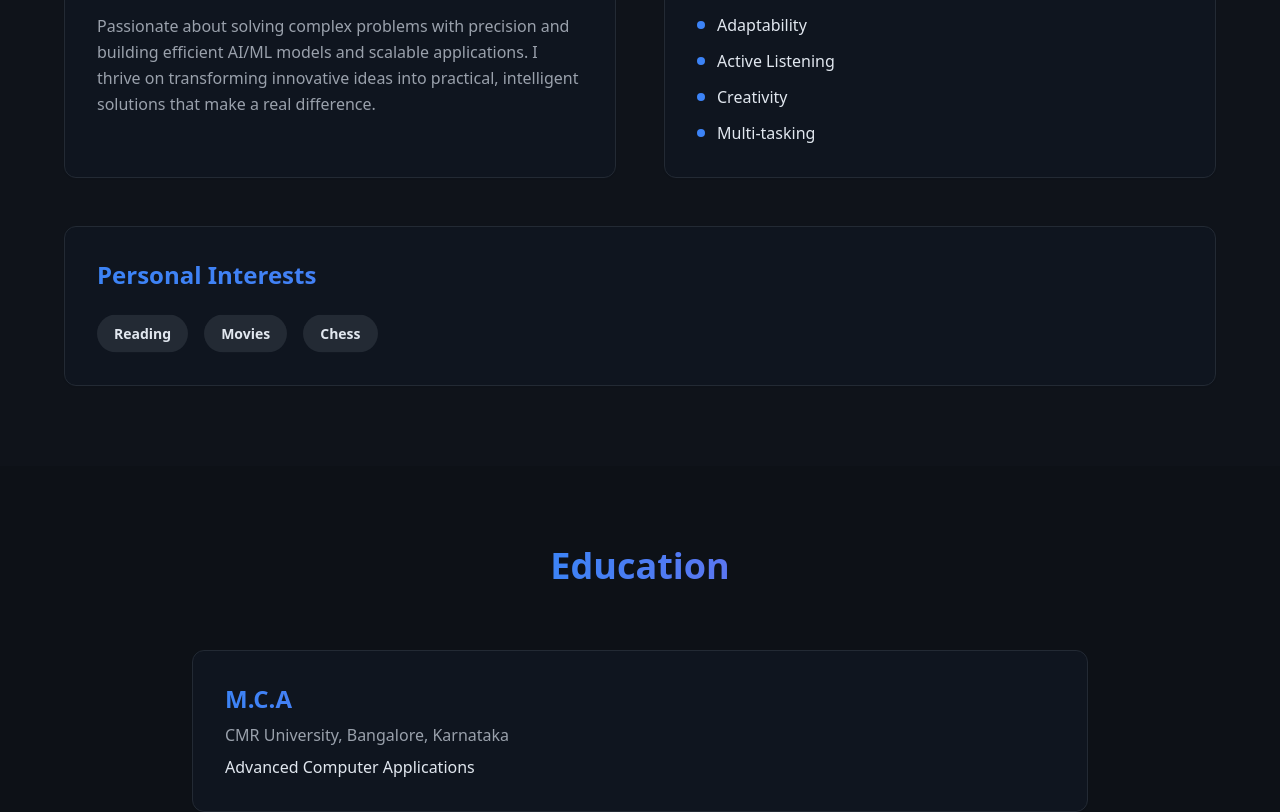
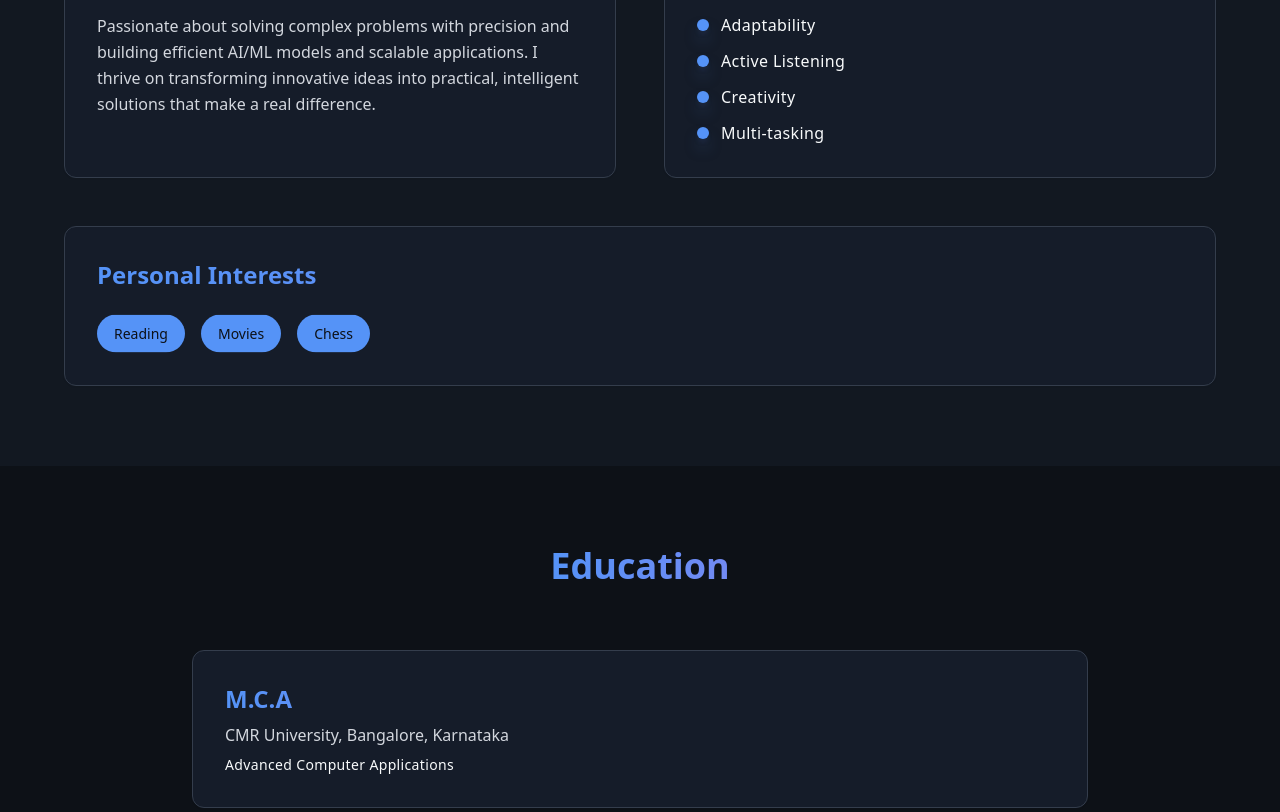
Before and after one commit to FakeaVangchhia/portfolio, a React (Vite) app: page / in a window 1280 px wide. Shown: the part 1060-1872 px from the top of the page. Built offline with nearby package versions, Linux system fonts and the light colour scheme.

Commit message:
Fix: Improve label visibility
Adjusted styling for labels to ensure proper visibility across different sections of the portfolio.

```diff
--- a/src/index.css
+++ b/src/index.css
@@ -7,40 +7,47 @@
   :root {
     /* Core brand colors - AI/Tech theme */
     --background: 216 27% 7%; /* Deep navy */
-    --foreground: 213 31% 91%;
+    --foreground: 213 31% 95%; /* Brighter for better contrast */
 
-    --card: 217 33% 9%;
-    --card-foreground: 213 31% 91%;
+    --card: 217 33% 12%; /* Slightly lighter for better contrast */
+    --card-foreground: 213 31% 95%;
 
-    --popover: 217 33% 9%;
-    --popover-foreground: 213 31% 91%;
+    --popover: 217 33% 12%;
+    --popover-foreground: 213 31% 95%;
 
-    --primary: 217 91% 60%; /* Electric blue */
+    --primary: 217 91% 65%; /* Slightly brighter */
     --primary-foreground: 216 27% 7%;
 
-    --secondary: 216 19% 17%;
-    --secondary-foreground: 213 31% 91%;
+    --secondary: 216 19% 20%; /* Better contrast */
+    --secondary-foreground: 213 31% 95%;
 
-    --muted: 216 19% 17%;
-    --muted-foreground: 217 10% 64%;
+    --muted: 216 19% 20%;
+    --muted-foreground: 217 15% 75%; /* Much brighter for better readability */
 
-    --accent: 217 91% 60%;
+    --accent: 217 91% 65%;
     --accent-foreground: 216 27% 7%;
 
     --destructive: 0 84% 60%;
-    --destructive-foreground: 213 31% 91%;
+    --destructive-foreground: 213 31% 95%;
 
-    --border: 216 19% 17%;
-    --input: 216 19% 17%;
-    --ring: 217 91% 60%;
+    --border: 216 19% 25%; /* More visible borders */
+    --input: 216 19% 20%;
+    --ring: 217 91% 65%;
 
     --radius: 0.75rem;
 
     /* Custom portfolio colors */
-    --gradient-start: 217 91% 60%;
-    --gradient-end: 229 84% 65%;
-    --section-bg: 217 28% 8%;
-    --card-hover: 216 28% 11%;
+    --gradient-start: 217 91% 65%;
+    --gradient-end: 229 84% 70%;
+    --section-bg: 217 28% 10%; /* Slightly lighter */
+    --card-hover: 216 28% 15%; /* More prominent hover */
+
+    /* Enhanced visibility tokens */
+    --text-high-contrast: 213 31% 98%;
+    --text-medium-contrast: 217 15% 85%;
+    --accent-glow: 217 91% 65%;
+    --success: 142 76% 36%;
+    --success-foreground: 213 31% 95%;
   }
 
   * {
@@ -70,7 +77,19 @@
   }
 
   .card-hover {
-    @apply transition-all duration-500 hover:bg-[hsl(var(--card-hover))] hover:scale-[1.05] hover:shadow-2xl hover:shadow-primary/20 hover:-translate-y-2;
+    @apply transition-all duration-500 hover:bg-[hsl(var(--card-hover))] hover:scale-[1.02] hover:shadow-2xl hover:shadow-primary/30 hover:-translate-y-1 hover:border-primary/50;
+  }
+
+  .label-enhanced {
+    @apply text-[hsl(var(--text-high-contrast))] font-medium tracking-wide;
+  }
+
+  .text-readable {
+    @apply text-[hsl(var(--text-medium-contrast))];
+  }
+
+  .badge-enhanced {
+    @apply bg-primary/20 text-primary border border-primary/30 hover:bg-primary hover:text-primary-foreground transition-all duration-300;
   }
 
   .animate-fade-in-up {
--- a/src/pages/Index.tsx
+++ b/src/pages/Index.tsx
@@ -44,10 +44,10 @@ const Index = () => {
                 <button
                   key={item}
                   onClick={() => scrollToSection(item.toLowerCase())}
-                  className={`transition-colors ${
+                  className={`transition-all duration-300 font-medium px-3 py-2 rounded-lg ${
                     activeSection === item.toLowerCase()
-                      ? 'text-primary'
-                      : 'text-muted-foreground hover:text-foreground'
+                      ? 'text-primary bg-primary/10 shadow-lg shadow-primary/20'
+                      : 'text-readable hover:text-primary hover:bg-primary/5'
                   }`}
                 >
                   {item}
@@ -68,10 +68,10 @@ const Index = () => {
               <br />
               <span className="text-foreground">Vangchhia</span>
             </h1>
-            <p className="text-xl md:text-2xl text-muted-foreground mb-8 max-w-3xl mx-auto floating-element">
+            <p className="text-xl md:text-2xl text-readable mb-8 max-w-3xl mx-auto floating-element font-medium">
               AI & Full-Stack Developer | Turning ideas into intelligent solutions
             </p>
-            <p className="text-lg text-muted-foreground mb-12 max-w-2xl mx-auto">
+            <p className="text-lg text-readable mb-12 max-w-2xl mx-auto">
               Adaptable team player with a Computer Science background, skilled in AI/ML,
               Generative AI, and full-stack development.
             </p>
@@ -106,7 +106,7 @@ const Index = () => {
               <Card className="bg-card border-border card-hover tech-glow">
                 <CardContent className="p-8">
                   <h3 className="text-2xl font-semibold mb-6 gradient-text">Career Objective</h3>
-                  <p className="text-muted-foreground leading-relaxed">
+                  <p className="text-readable leading-relaxed text-base">
                     Passionate about solving complex problems with precision and building efficient
                     AI/ML models and scalable applications. I thrive on transforming innovative
                     ideas into practical, intelligent solutions that make a real difference.
@@ -120,8 +120,8 @@ const Index = () => {
                   <div className="space-y-3">
                     {['Adaptability', 'Active Listening', 'Creativity', 'Multi-tasking'].map((strength) => (
                       <div key={strength} className="flex items-center space-x-3">
-                        <div className="w-2 h-2 bg-primary rounded-full"></div>
-                        <span className="text-foreground">{strength}</span>
+                        <div className="w-3 h-3 bg-primary rounded-full shadow-lg shadow-primary/50"></div>
+                        <span className="label-enhanced text-base">{strength}</span>
                       </div>
                     ))}
                   </div>
@@ -133,7 +133,7 @@ const Index = () => {
                   <h3 className="text-2xl font-semibold mb-6 gradient-text">Personal Interests</h3>
                   <div className="flex flex-wrap gap-4">
                     {['Reading', 'Movies', 'Chess'].map((interest) => (
-                      <Badge key={interest} variant="secondary" className="px-4 py-2 text-sm floating-element">
+                      <Badge key={interest} className="badge-enhanced px-4 py-2 text-sm floating-element font-medium">
                         {interest}
                       </Badge>
                     ))}
@@ -181,8 +181,8 @@ const Index = () => {
                     <div className="flex flex-col md:flex-row md:items-center md:justify-between">
                       <div>
                         <h3 className="text-2xl font-semibold gradient-text mb-2">{edu.degree}</h3>
-                        <p className="text-muted-foreground mb-2">{edu.institution}</p>
-                        <p className="text-foreground">{edu.achievement}</p>
+                        <p className="text-readable mb-2 text-base font-medium">{edu.institution}</p>
+                        <p className="label-enhanced text-sm">{edu.achievement}</p>
                       </div>
                     </div>
                   </CardContent>
@@ -230,9 +230,9 @@ const Index = () => {
                       <category.icon className="w-8 h-8 text-primary mr-3 floating-element" />
                       <h3 className="text-xl font-semibold gradient-text">{category.title}</h3>
                     </div>
-                    <div className="space-y-2">
+                    <div className="space-y-3">
                       {category.skills.map((skill) => (
-                        <div key={skill} className="text-muted-foreground hover:text-foreground transition-colors cursor-default">{skill}</div>
+                        <div key={skill} className="text-readable hover:text-primary transition-colors cursor-default text-sm font-medium px-2 py-1 rounded hover:bg-primary/10">{skill}</div>
                       ))}
                     </div>
                   </CardContent>
@@ -274,12 +274,12 @@ const Index = () => {
                     <h3 className="text-xl font-semibold mb-3 gradient-text group-hover:text-primary transition-colors text-shimmer">
                       {project.title}
                     </h3>
-                    <p className="text-muted-foreground mb-4 leading-relaxed">
+                    <p className="text-readable mb-4 leading-relaxed text-sm">
                       {project.description}
                     </p>
                     <div className="flex flex-wrap gap-2">
                       {project.tech.map((tech) => (
-                        <Badge key={tech} variant="secondary" className="text-xs hover:bg-primary hover:text-primary-foreground transition-colors">
+                        <Badge key={tech} className="badge-enhanced text-xs">
                           {tech}
                         </Badge>
                       ))}
@@ -303,7 +303,7 @@ const Index = () => {
             <div className="max-w-4xl mx-auto">
               <Card className="bg-card border-border tech-glow">
                 <CardContent className="p-12 text-center">
-                  <p className="text-xl text-muted-foreground mb-12">
+                  <p className="text-xl text-readable mb-12 font-medium">
                     Ready to collaborate on innovative AI solutions or discuss exciting opportunities?
                     Let's connect and build something amazing together.
                   </p>
@@ -312,24 +312,24 @@ const Index = () => {
                     <a href="tel:8787698473" className="flex flex-col items-center space-y-4 card-hover tech-glow p-6 rounded-lg">
                       <Phone className="w-8 h-8 text-primary floating-element" />
                       <div>
-                        <p className="font-semibold">Phone</p>
-                        <p className="text-muted-foreground">8787698473</p>
+                        <p className="label-enhanced text-lg">Phone</p>
+                        <p className="text-readable font-medium">8787698473</p>
                       </div>
                     </a>
 
                     <a href="mailto:fakeavangchhia@gmail.com" className="flex flex-col items-center space-y-4 card-hover tech-glow p-6 rounded-lg">
                       <Mail className="w-8 h-8 text-primary floating-element" />
                       <div>
-                        <p className="font-semibold">Email</p>
-                        <p className="text-muted-foreground">fakeavangchhia@gmail.com</p>
+                        <p className="label-enhanced text-lg">Email</p>
+                        <p className="text-readable font-medium">fakeavangchhia@gmail.com</p>
                       </div>
                     </a>
 
                     <a href="#" className="flex flex-col items-center space-y-4 card-hover tech-glow p-6 rounded-lg">
                       <Linkedin className="w-8 h-8 text-primary floating-element" />
                       <div>
-                        <p className="font-semibold">LinkedIn</p>
-                        <p className="text-muted-foreground">Connect with me</p>
+                        <p className="label-enhanced text-lg">LinkedIn</p>
+                        <p className="text-readable font-medium">Connect with me</p>
                       </div>
                     </a>
                   </div>
```
